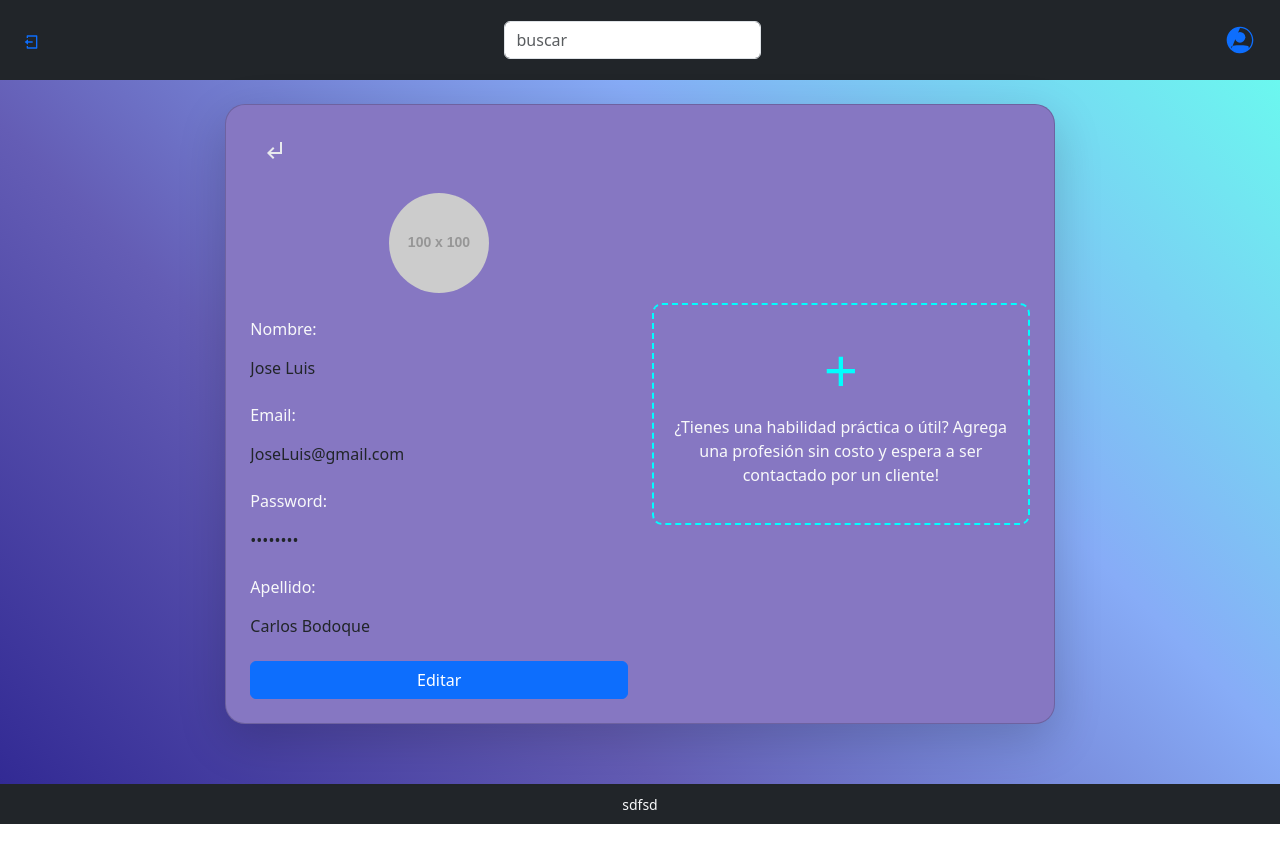
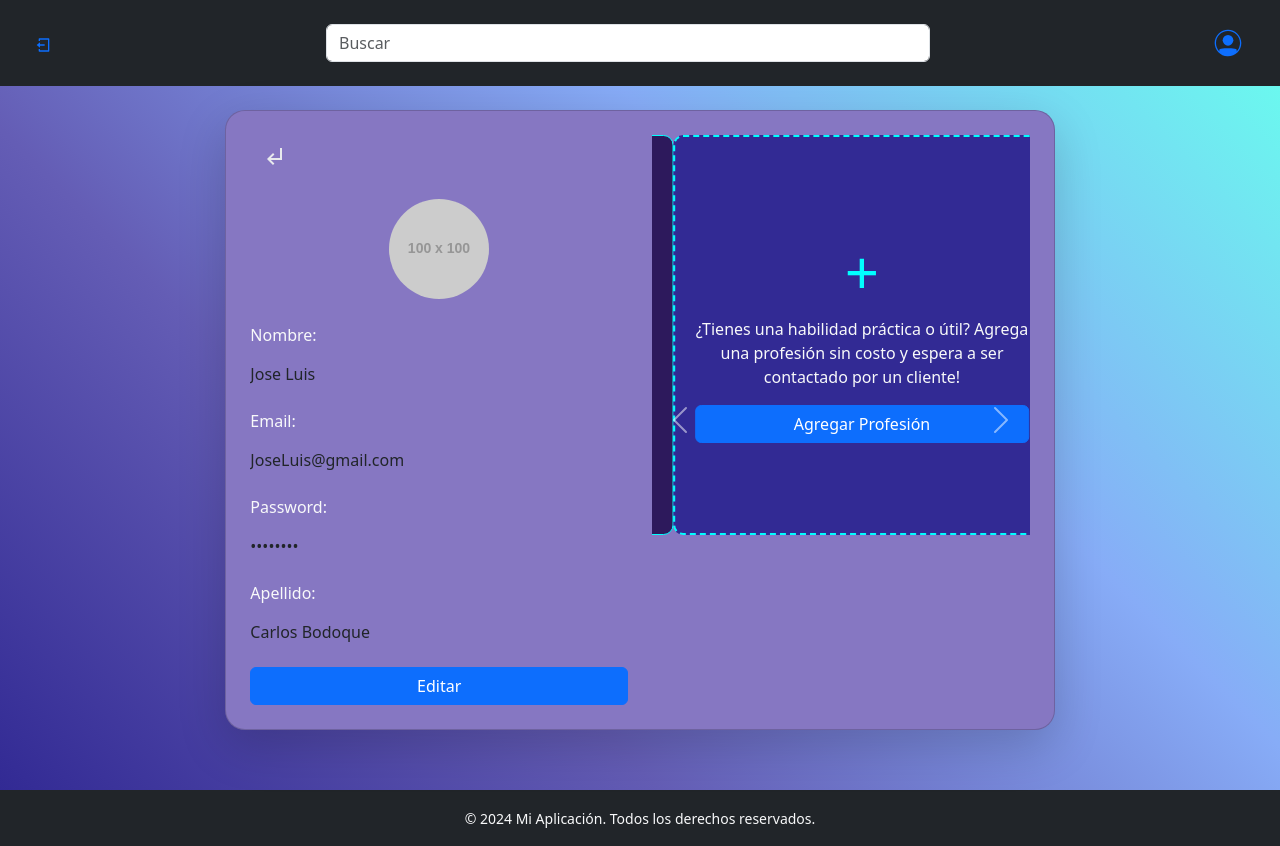
Before and after one commit to Ingbakk16/FrontProyectFinal, a React (Vite) app: page /profile in a window 1280 px wide. Before the commit the page ends 824 px from the top, so only its background shows below. Built offline with nearby package versions, Linux system fonts and the light colour scheme; sample sign-in values are in the browser's storage.

Commit message:
workerProfile connected with UserProfile

```diff
--- a/src/components/ProfileUser/Profile.jsx
+++ b/src/components/ProfileUser/Profile.jsx
@@ -1,17 +1,17 @@
 import React, { useState } from 'react';
-import { Button, Card, Form, Container, Row, Col, Image } from 'react-bootstrap';
+import { Button, Card, Form, Container, Row, Col, Image, Carousel } from 'react-bootstrap';
 import PropTypes from 'prop-types';
 import Header from '../header/header';
 import Footer from '../footer/footer';
 import { useNavigate } from "react-router-dom";
-
 
 const mono = {
   Name: "Jose Luis",
   Email: "JoseLuis@gmail.com",
   Surname: "Carlos Bodoque",
   Password: "asdf1234",
-  profileImage: "https://via.placeholder.com/100"
+  profileImage: "https://via.placeholder.com/100",
+  profession: "Ingeniero"
 };
 
 const Profile = ({ Name, Email, Surname, Password, profileImage }) => {
@@ -28,7 +28,6 @@ const Profile = ({ Name, Email, Surname, Password, profileImage }) => {
   const navigate = useNavigate();
 
   const handleChange = (e) => {
-
     setFormData({
       ...formData,
       [e.target.name]: e.target.value
@@ -54,12 +53,16 @@ const Profile = ({ Name, Email, Surname, Password, profileImage }) => {
     setIsEditing(false);
   };
 
-  const backHandler =() => {
+  const backHandler = () => {
     navigate("/");
   };
 
-  const WorkerRegisterHandler =() => {
+  const WorkerRegisterHandler = () => {
     navigate("/RegisterWorker");
+  };
+
+  const EditWorkerHandler = () => {
+    navigate("/EditWorker");
   };
 
   return (
@@ -68,20 +71,22 @@ const Profile = ({ Name, Email, Surname, Password, profileImage }) => {
 
       <Container fluid className="py-4" style={{ background: "linear-gradient(45deg, #322A94, #645DB5, #87ACF7, #6BF8EF)", minHeight: "calc(100vh - 56px - 40px)" }}>
         <Row className="justify-content-center">
-          <Col md={8}>
+          <Col md={8} xs={12}>
             <Card className="p-4 shadow-lg" style={{ backgroundColor: "#8677C2", borderRadius: "20px" }}>
               <Row>
-                <Col md={6}>
+                {/* Izquierda - Información de perfil */}
+                <Col md={6} xs={12}>
                   <div className="d-flex align-items-center mb-4">
-                    <Button variant="link" className="text-light" onClick={backHandler}  >
+                    <Button variant="link" className="text-light" onClick={backHandler}>
                       <i className="bi bi-arrow-left text-dark">
                         <svg xmlns="http://www.w3.org/2000/svg" height="24px" viewBox="0 -960 960 960" width="24px" fill="#e8eaed">
-                      <path d="M400-120 160-360l241-241 56 57-144 144h367v-400h80v480H313l144 143-57 57Z"/></svg>
+                          <path d="M400-120 160-360l241-241 56 57-144 144h367v-400h80v480H313l144 143-57 57Z" />
+                        </svg>
                       </i>
                     </Button>
                   </div>
                   <div className="text-center mb-4">
-                    <Image src={formData.profileImage} roundedCircle />
+                    <Image src={formData.profileImage} roundedCircle className="img-fluid" />
                   </div>
                   <Form>
                     <Form.Group className="mb-3">
@@ -149,24 +154,46 @@ const Profile = ({ Name, Email, Surname, Password, profileImage }) => {
                   </Form>
                 </Col>
 
-                <Col md={6} className="d-flex align-items-center justify-content-center">
-                <Button
-                  className="text-center"
-                  onClick={WorkerRegisterHandler}
+                {/* Derecha - Carrusel con WorkerProfile Preview y Agregar Profesión */}
+                <Col md={6} xs={12} className="d-flex flex-column align-items-center">
+                  <Carousel indicators={false} controls={true} className="w-100 h-100">
+                    <Carousel.Item>
+                      <div className="d-flex flex-column justify-content-center align-items-center text-light"
+                        style={{
+                          border: "1px solid #00FFFF",
+                          borderRadius: "10px",
+                          padding: "10px",
+                          backgroundColor: "#2D195C",
+                          height: "50vh"  // Cambiar a 50vh para altura adaptable al viewport
+                        }}>
+                        <Image src={formData.profileImage} roundedCircle className="mb-2 img-fluid" style={{ width: "60px", height: "60px" }} />
+                        <h5>{formData.Name}</h5>
+                        <p>Profesion: {mono.profession}</p>
+                        <Button onClick={EditWorkerHandler} variant="primary">
+                          Ver Perfil
+                        </Button>
+                      </div>
+                    </Carousel.Item>
+
+                    <Carousel.Item>
+                      <div className="d-flex flex-column justify-content-center align-items-center"
                         style={{
                           border: "2px dashed #00FFFF",
                           borderRadius: "10px",
                           padding: "20px",
-                    width: "auto",
-                    height: "auto",
-                    backgroundColor: "transparent", // Hacer que parezca que no es un botón estándar
-                  }}
-                >
+                          backgroundColor: "#322A94",
+                          height: "50vh"  // Cambiar a 50vh para altura adaptable al viewport
+                        }}>
                         <div style={{ fontSize: "60px", color: "#00FFFF" }}>+</div>
-                  <p className="text-light">
+                        <p className="text-light text-center">
                           ¿Tienes una habilidad práctica o útil? Agrega una profesión sin costo y espera a ser contactado por un cliente!
                         </p>
+                        <Button className="w-100" onClick={WorkerRegisterHandler} variant="primary">
+                          Agregar Profesión
                         </Button>
+                      </div>
+                    </Carousel.Item>
+                  </Carousel>
                 </Col>
               </Row>
             </Card>
--- a/src/components/footer/footer.jsx
+++ b/src/components/footer/footer.jsx
@@ -1,10 +1,12 @@
-// src/components/Footer.js
 import React from 'react';
+import { Container } from 'react-bootstrap';
 
 const Footer = () => {
   return (
-    <footer className="bg-dark text-light text-center p-2">
-      <small>sdfsd</small>
+    <footer className="bg-dark text-light text-center p-3">
+      <Container fluid>
+        <small>&copy; 2024 Mi Aplicación. Todos los derechos reservados.</small>
+      </Container>
     </footer>
   );
 };
--- a/src/components/header/header.jsx
+++ b/src/components/header/header.jsx
@@ -1,40 +1,56 @@
-import React from 'react';
-import { Navbar, Form, FormControl, Button } from 'react-bootstrap';
+import React, { useContext } from 'react';
+import { Navbar, Form, FormControl, Button, Container } from 'react-bootstrap';
 import { AuthenticationContext } from '../services/authenticationContext/authentication.context';
-import { useContext } from 'react';
 import { useNavigate } from "react-router-dom";
+
 const Header = () => {
-
   const { handleLogout } = useContext(AuthenticationContext);
   const navigate = useNavigate();
 
-  const profileHandler =()=>{
+  const profileHandler = () => {
+    navigate("/profile");
+  };
 
-    navigate("/profile")
-  }
   return (
-    <Navbar bg="dark" variant="dark" className="justify-content-between p-3">
-      <Button variant="outline-primary" className="rounded-circle border-0 p-2 shadow-none"
-    onClick={handleLogout} style={{ backgroundColor: "transparent" }} >
-      <svg xmlns="http://www.w3.org/2000/svg" width="1em"
-      height="1em" viewBox="0 0 24 24">
-      <path fill="currentColor" d="M4 18h2v2h12V4H6v2H4V3a1
-      1 0 0 1 1-1h14a1 1 0 0 1 1 1v18a1 1 0 0 1-1 1H5a1 1 0 0 1-1-1zm2-7h7v2H6v3l-5-4l5-4z"/>
+    <Navbar bg="dark" variant="dark" expand="lg" className="p-3">
+      <Container fluid className="justify-content-between">
+
+          {/* Logout Button */}
+          <Button
+            variant="outline-primary"
+            className="rounded-circle border-0 p-2 shadow-none"
+            onClick={handleLogout}
+            style={{ backgroundColor: "transparent" }}>
+            <svg xmlns="http://www.w3.org/2000/svg" width="1em" height="1em" viewBox="0 0 24 24">
+              <path fill="currentColor" d="M4 18h2v2h12V4H6v2H4V3a1 1 0 0 1 1-1h14a1 1 0 0 1 1 1v18a1 1 0 0 1-1 1H5a1 1 0 0 1-1-1zm2-7h7v2H6v3l-5-4l5-4z"/>
             </svg>
             <i className="bi bi-arrow-left"></i>
           </Button>
-      <Form inline="true">
-        <FormControl type="text" placeholder="buscar" className="mr-sm-2" />
+
+          {/* Search Form */}
+          <Form className="d-flex mx-auto my-2" style={{ width: '50%' }}>
+            <FormControl
+              type="text"
+              placeholder="Buscar"
+              className="me-2"
+              aria-label="Buscar" />
           </Form>
-    <Button   variant="outline-primary" className="rounded-circle border-0 p-2 shadow-none"
-    onClick={profileHandler}style={{ backgroundColor: "transparent" }} >
-      <svg xmlns="http://www.w3.org/2000/svg" width="2em" height="2em" viewBox="0 0 48 48"><g fill="currentColor">
+
+          {/* Profile Button */}
+          <Button
+            variant="outline-primary"
+            className="rounded-circle border-0 p-2 shadow-none"
+            onClick={profileHandler}
+            style={{ backgroundColor: "transparent" }}>
+            <svg xmlns="http://www.w3.org/2000/svg" width="2em" height="2em" viewBox="0 0 48 48">
+              <g fill="currentColor">
                 <path d="M32 20a8 8 0 1 1-16 0a8 8 0 0 1 16 0"/>
-      <path fillRule="evenodd" d="M23.184 43.984C12.517 43.556 4 34.772 4 24C4 12.954 12.954 4 24 4s20 8.954 20 20s-8.954 20-20 20h-.274q-.272 0-.542-.016M11.166 36.62a3.028 3.028 0 0 1 2.523-4.005c7.796-.863 12.874-.785 20.632.018a2.99
-      2.99 0 0 1 2.498 4.002A17.94 17.94 0 0 0 42 24c0-9.941-8.059-18-18-18S6 <14.059 6 24c0 4.916 1.971 9.373 5.166 12.621" clipRule="evenodd"/>
-      </g></svg>
+                <path fillRule="evenodd" d="M23.184 43.984C12.517 43.556 4 34.772 4 24C4 12.954 12.954 4 24 4s20 8.954 20 20s-8.954 20-20 20h-.274q-.272 0-.542-.016M11.166 36.62a3.028 3.028 0 0 1 2.523-4.005c7.796-.863 12.874-.785 20.632.018a2.99 2.99 0 0 1 2.498 4.002A17.94 17.94 0 0 0 42 24c0-9.941-8.059-18-18-18S6 14.059 6 24c0 4.916 1.971 9.373 5.166 12.621" clipRule="evenodd"/>
+              </g>
+            </svg>
             <i className="bi bi-person"></i>
           </Button>
+      </Container>
     </Navbar>
   );
 };
```
Lines whose indentation alone changed are shown as unchanged.
